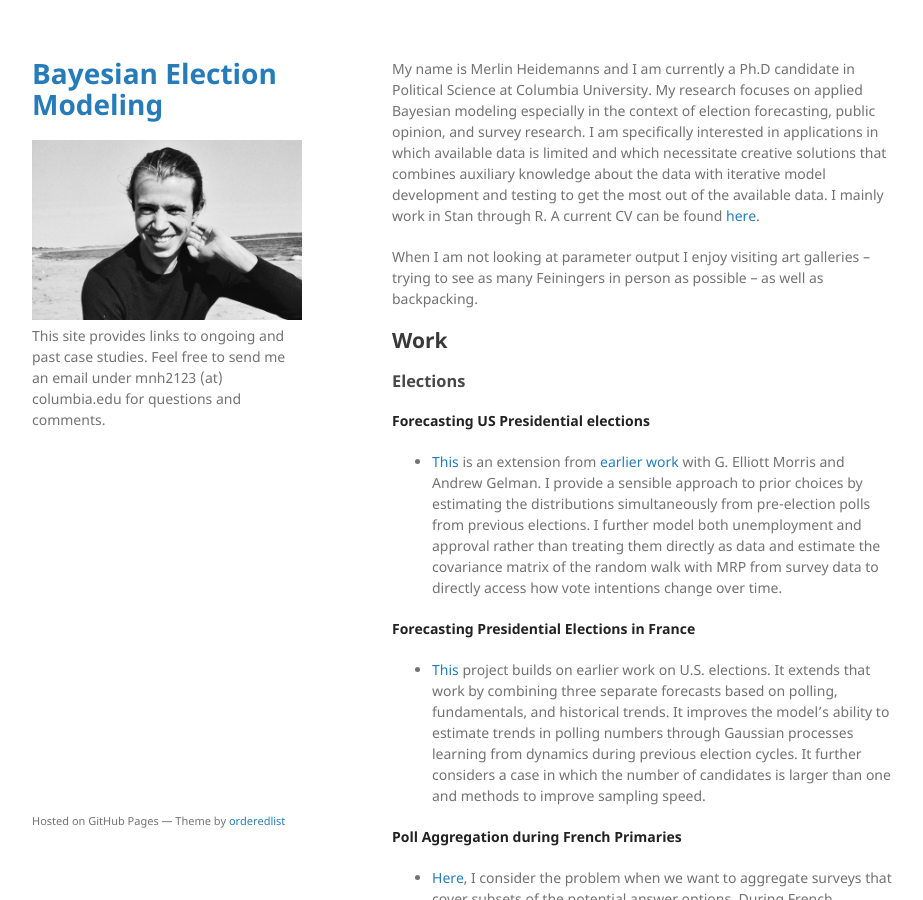
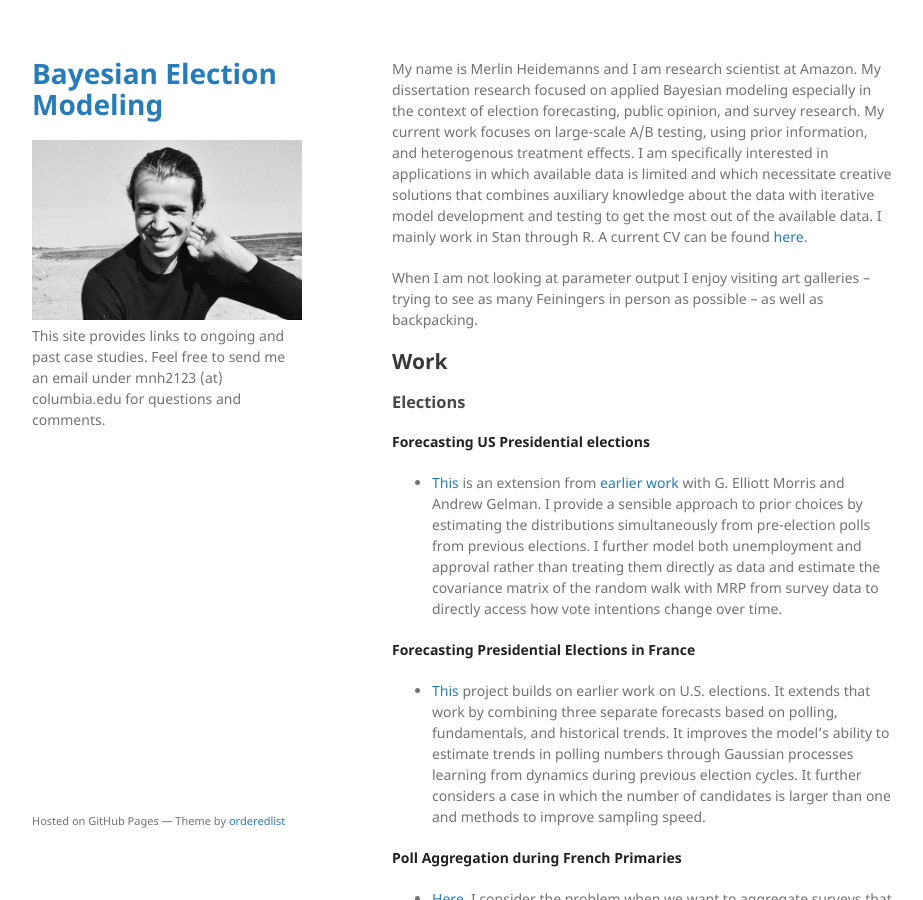
Before and after one commit to MerlinHeidemanns/Website, a Jekyll site: the page built from index.md, in a window 1280 px wide and 900 px high. Shown: the whole window, without its empty margins (178-1101 px from the left). Built offline with Jekyll 4.4.1, drawn with Linux system fonts in a browser that asks for light colours.

Commit message:
update
update

```diff
--- a/index.md
+++ b/index.md
@@ -2,7 +2,7 @@
 layout: default
 ---
 
-My name is Merlin Heidemanns and I am currently a Ph.D candidate in Political Science at Columbia University. My research focuses on applied Bayesian modeling especially in the context of election forecasting, public opinion, and survey research. I am specifically interested in applications in which available data is limited and which necessitate creative solutions that combines auxiliary knowledge about the data with iterative model development and testing to get the most out of the available data. I mainly work in Stan through R. A current CV can be found [here](https://github.com/MerlinHeidemanns/website/blob/main/assets/doc/mnh_cv.pdf).
+My name is Merlin Heidemanns and I am research scientist at Amazon. My dissertation research focused on applied Bayesian modeling especially in the context of election forecasting, public opinion, and survey research. My current work focuses on large-scale A/B testing, using prior information, and heterogenous treatment effects. I am specifically interested in applications in which available data is limited and which necessitate creative solutions that combines auxiliary knowledge about the data with iterative model development and testing to get the most out of the available data. I mainly work in Stan through R. A current CV can be found [here](https://github.com/MerlinHeidemanns/website/blob/main/assets/doc/mnh_cv.pdf).
 
 When I am not looking at parameter output I enjoy visiting art galleries -- trying to see as many Feiningers in person as possible -- as well as backpacking.
 
```
Also changed, not shown: 9 other files.
